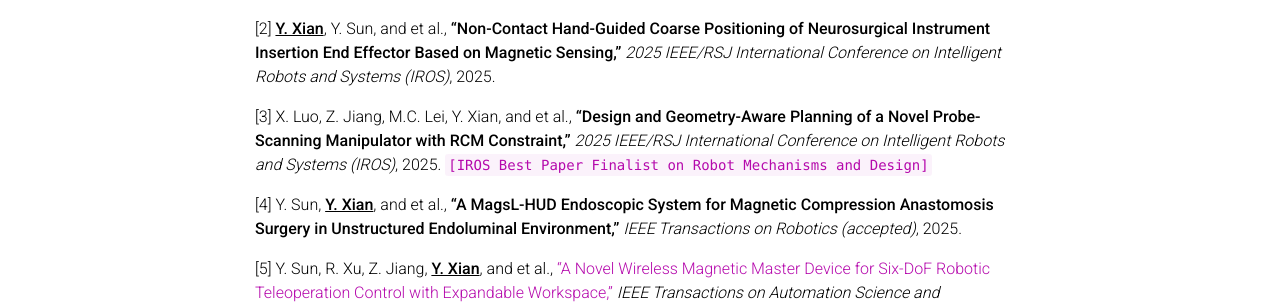
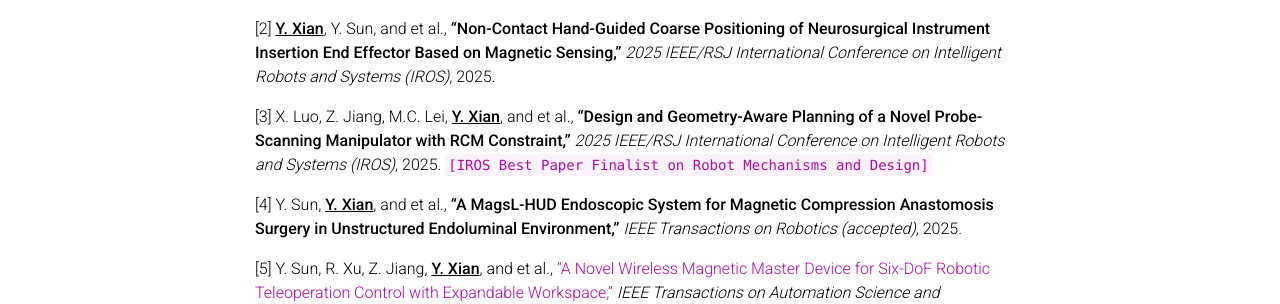
Before and after one commit to yitian-xian/yitian-xian.github.io, a Jekyll site: the page built from _pages/about.md, in a window 1280 px wide and 900 px high, scrolled down 641 px. Shown: the part 153-457 px from the top of the window. Built offline with Jekyll 4.4.1, drawn with Linux system fonts in a browser that asks for light colours; full-size pictures stand in for the smaller copies a plugin makes; emoji names are drawn with the system emoji font; comment, search, counter and statistics services are not loaded; a style sheet for code colours, icons or effects is not loaded.

Commit message:
Update about.md

```diff
--- a/_pages/about.md
+++ b/_pages/about.md
@@ -44,7 +44,7 @@
 
 [2] **<u>Y. Xian</u>**, Y. Sun, and et al., **“Non-Contact Hand-Guided Coarse Positioning of Neurosurgical Instrument Insertion End Effector Based on Magnetic Sensing,”** *2025 IEEE/RSJ International Conference on Intelligent Robots and Systems (IROS)*, 2025.
 
-[3] X. Luo, Z. Jiang, M.C. Lei, Y. Xian, and et al., **“Design and Geometry-Aware Planning of a Novel Probe-Scanning Manipulator with RCM Constraint,”** *2025 IEEE/RSJ International Conference on Intelligent Robots and Systems (IROS)*, 2025. `[IROS Best Paper Finalist on Robot Mechanisms and Design]`
+[3] X. Luo, Z. Jiang, M.C. Lei, **<u>Y. Xian</u>**, and et al., **“Design and Geometry-Aware Planning of a Novel Probe-Scanning Manipulator with RCM Constraint,”** *2025 IEEE/RSJ International Conference on Intelligent Robots and Systems (IROS)*, 2025. `[IROS Best Paper Finalist on Robot Mechanisms and Design]`
 
 [4] Y. Sun, **<u>Y. Xian</u>**, and et al., **“A MagsL-HUD Endoscopic System for Magnetic Compression Anastomosis Surgery in Unstructured Endoluminal Environment,”** *IEEE Transactions on Robotics (accepted)*, 2025.
 
```
